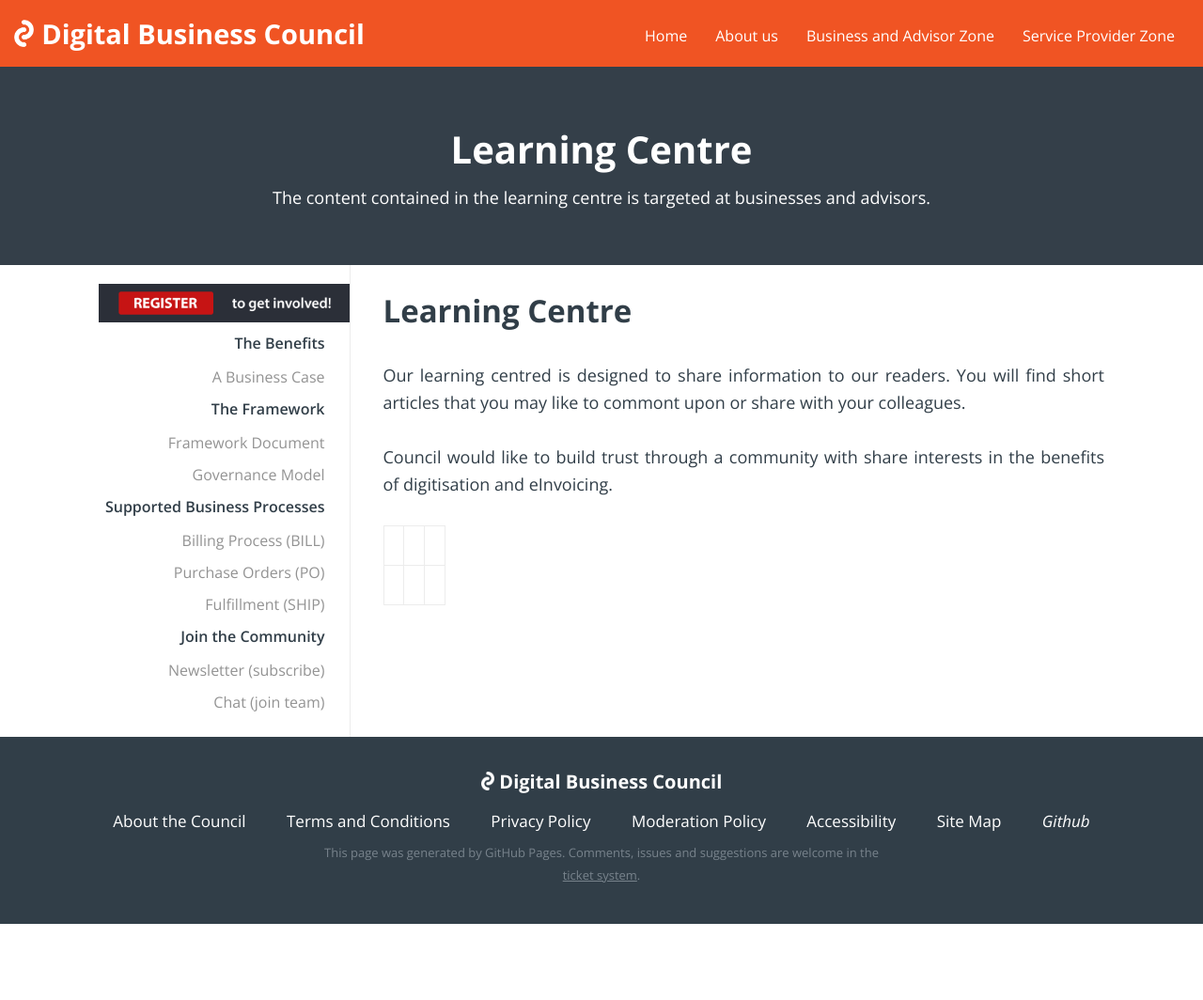
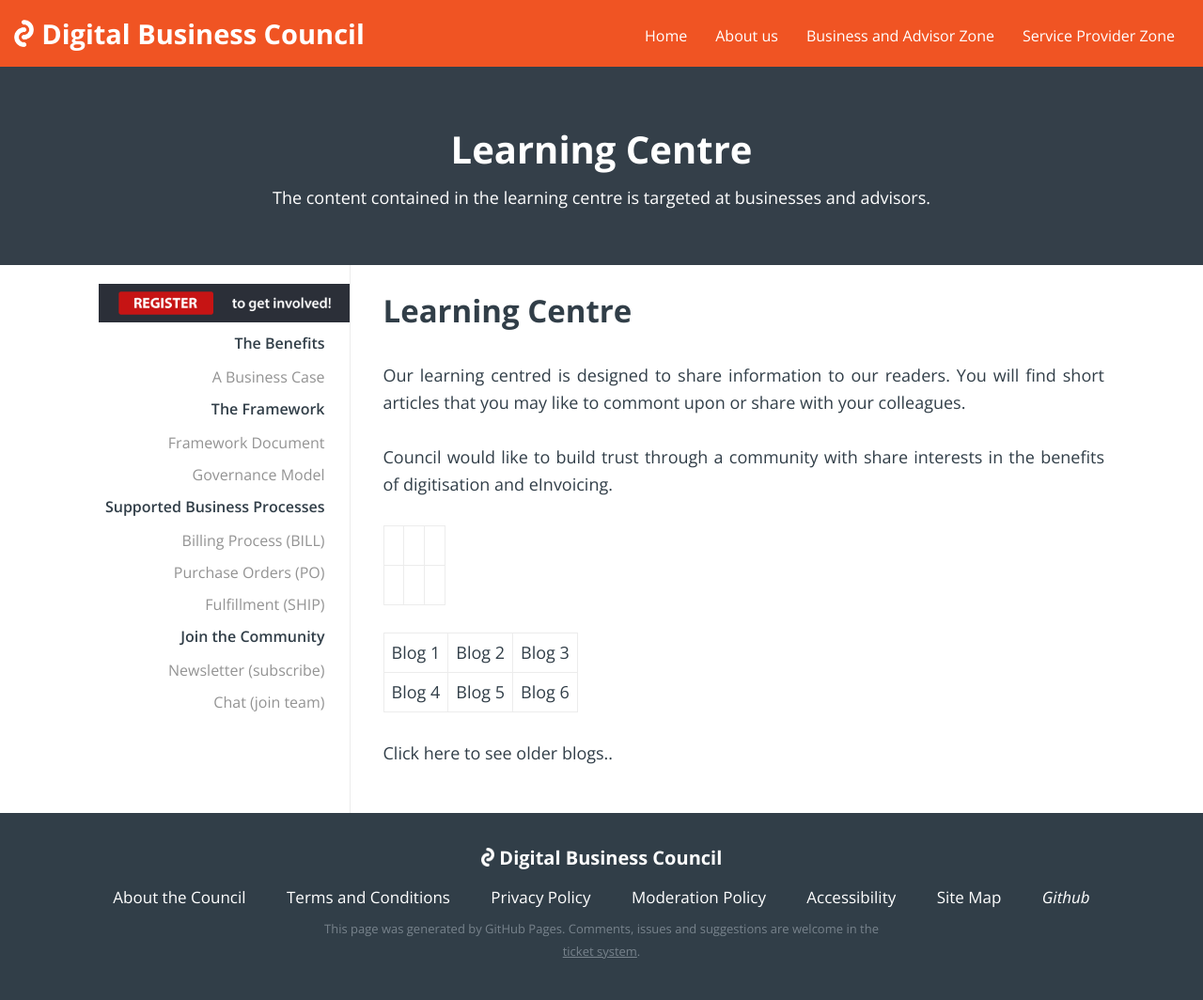
Before and after one commit to Digital-Business-Council/Digital-Business-Council.github.io, a Jekyll site: the page built from pages/business-zone/blogs/learning-centre.md, in a window 1280 px wide. Shown: the whole page at 94% size. Built offline with Jekyll 4.4.1, drawn with Linux system fonts in a browser that asks for light colours; before the commit the page ends 983 px from its top, so only the background shows below that.

Commit message:
layout change

```diff
--- a/pages/business-zone/blogs/learning-centre.md
+++ b/pages/business-zone/blogs/learning-centre.md
@@ -13,3 +13,19 @@ Council would like to build trust through a community with share interests in th
 | | | |
 |---|---|---|
 | | | |
+
+
+<table>
+<tr>
+<td>Blog 1</td>
+<td>Blog 2</td>
+<td>Blog 3</td>
+</tr>
+<tr>
+<td>Blog 4</td>
+<td>Blog 5</td>
+<td>Blog 6</td>
+</tr>
+<table>
+
+Click here to see older blogs..
```
